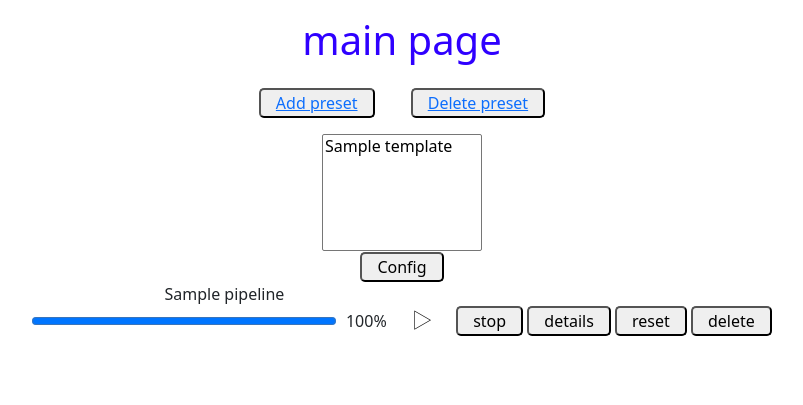
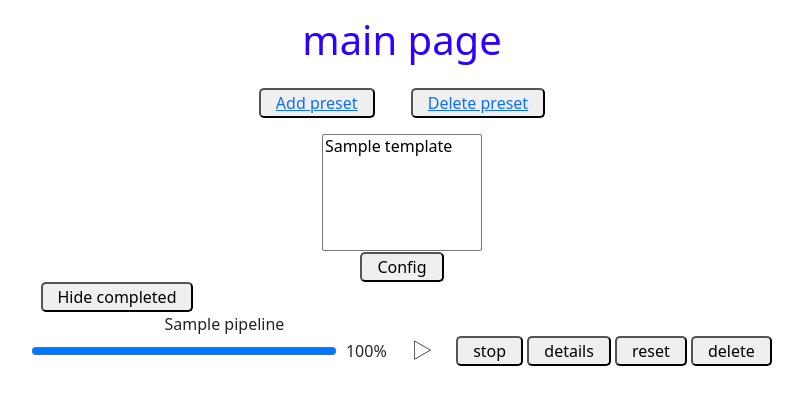
Before and after one commit to ciastkocizjem/nextflow_gui, a Django app: page /main/ in a window 1280 px wide. Shown: the top 405 px of the page, without its empty margins (238-1041 px from the left). Run offline with Django 4.2, Linux system fonts and the light colour scheme; tables that the repository leaves empty hold one stand-in row (values such as "Sample post"); parts of the project's set-up code (start-up, migrations or seed data) failed here and were passed over; some libraries are stand-ins or nearby versions.

Commit message:
Hiding completed pipelines

```diff
--- a/project/NextflowRedemption/templates/NextflowRedemption/index.html
+++ b/project/NextflowRedemption/templates/NextflowRedemption/index.html
@@ -136,6 +136,19 @@
                 })
             }
         }
+        hidden = false;
+        function hideCompleted(){
+            if(hidden){
+                $("progress[value=100]").parent().parent().show()
+                $("#hidebtn").text("Hide completed")
+                hidden = false
+            }
+            else{
+                $("progress[value=100]").parent().parent().hide()
+                $("#hidebtn").text("Show completed")
+                hidden = true
+            }
+        }
     </script>
 
     </head>
@@ -151,6 +164,15 @@
             </select>
         </div>
         <button onclick="configPreset()">Config</button>
+        <div class="container">
+            <div class="row justify-content-center">
+                <div class="col-4">
+                    <button id="hidebtn" onclick="hideCompleted()">Hide completed</button>
+                </div>
+                <div class="col-3"></div>
+                <div class="col-3"></div>
+            </div>
+        </div>
         {% for pipe in pipes %}
         <div class="container">
             <div class="row justify-content-center">
```
